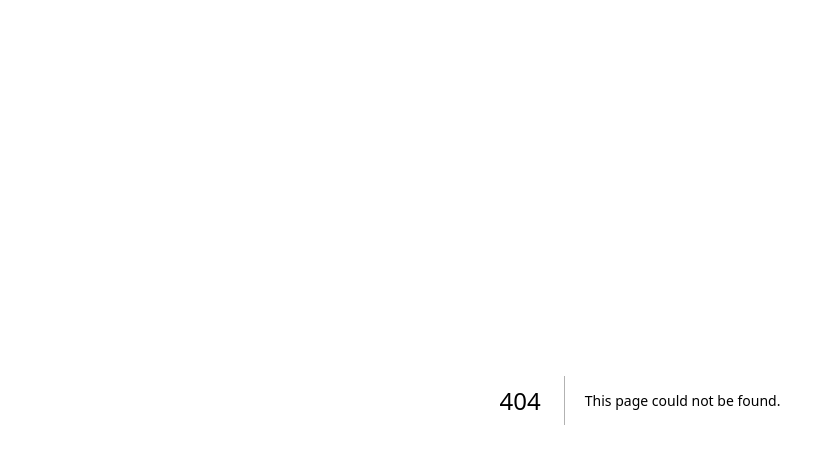
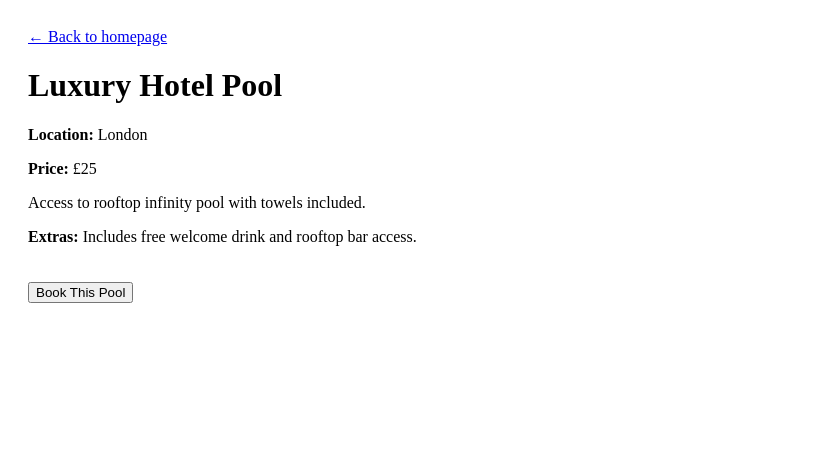
Before and after one commit to SxyWytBoy/PoolPass, a Next.js app: page /pool/1 in a window 1280 px wide. Before the commit this address had no page. Shown: the top 464 px of the page, without its empty margins (0-815 px from the left). Built offline with nearby package versions, Linux system fonts and the light colour scheme.

Commit message:
Create [id].js

```diff
--- /dev/null
+++ b/pages/pool/[id].js
@@ -0,0 +1,52 @@
+// pages/pool/[id].js
+import { useRouter } from 'next/router';
+import Link from 'next/link';
+
+const pools = [
+  {
+    id: 1,
+    name: 'Luxury Hotel Pool',
+    location: 'London',
+    price: '£25',
+    description: 'Access to rooftop infinity pool with towels included.',
+    extras: 'Includes free welcome drink and rooftop bar access.',
+  },
+  {
+    id: 2,
+    name: 'Countryside B&B Pool',
+    location: 'Somerset',
+    price: '£15',
+    description: 'Peaceful outdoor pool with countryside views.',
+    extras: 'Access to garden and free tea/coffee.',
+  },
+  {
+    id: 3,
+    name: 'City Gym Pool',
+    location: 'Manchester',
+    price: '£10',
+    description: 'Indoor heated pool at modern fitness center.',
+    extras: 'Includes sauna and locker use.',
+  },
+];
+
+export default function PoolDetail() {
+  const router = useRouter();
+  const { id } = router.query;
+
+  const pool = pools.find((p) => p.id === parseInt(id));
+
+  if (!pool) return <p>Loading or pool not found...</p>;
+
+  return (
+    <div style={{ padding: '20px' }}>
+      <Link href="/">← Back to homepage</Link>
+      <h1>{pool.name}</h1>
+      <p><strong>Location:</strong> {pool.location}</p>
+      <p><strong>Price:</strong> {pool.price}</p>
+      <p>{pool.description}</p>
+      <p><strong>Extras:</strong> {pool.extras}</p>
+
+      <button style={{ marginTop: '20px' }}>Book This Pool</button>
+    </div>
+  );
+}
```
